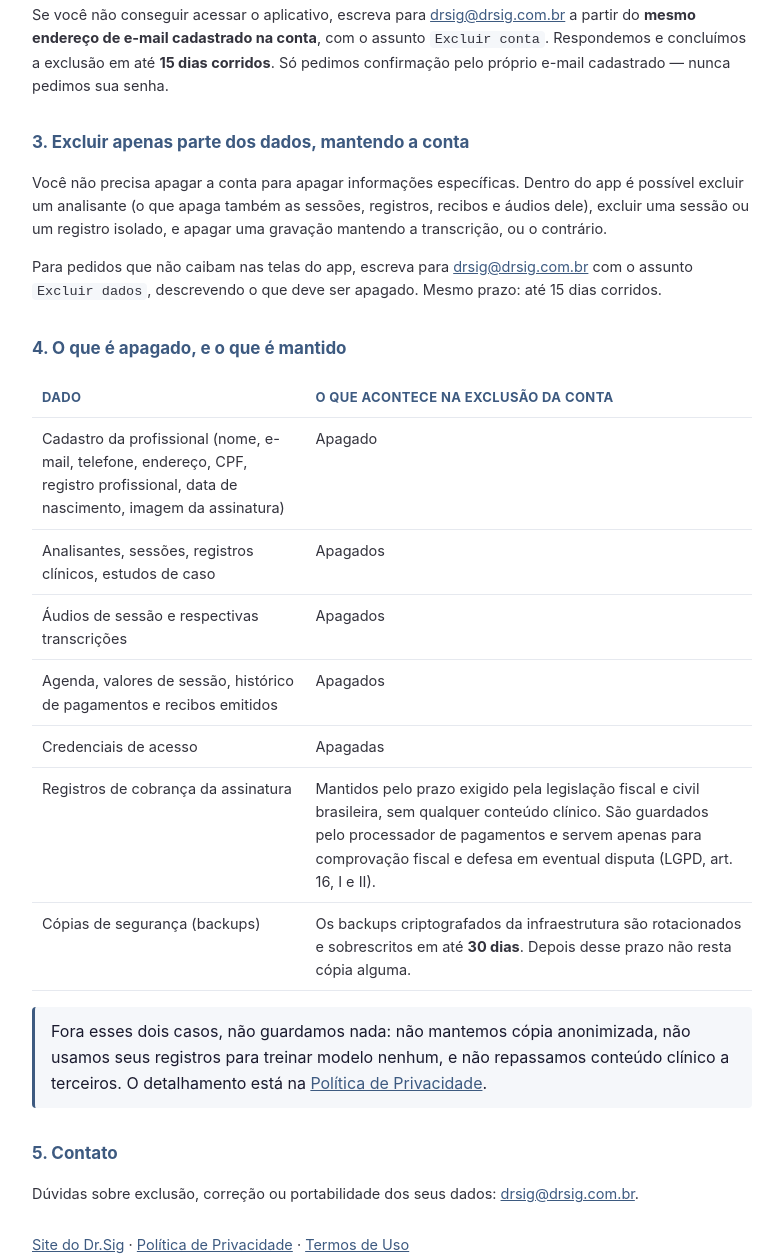
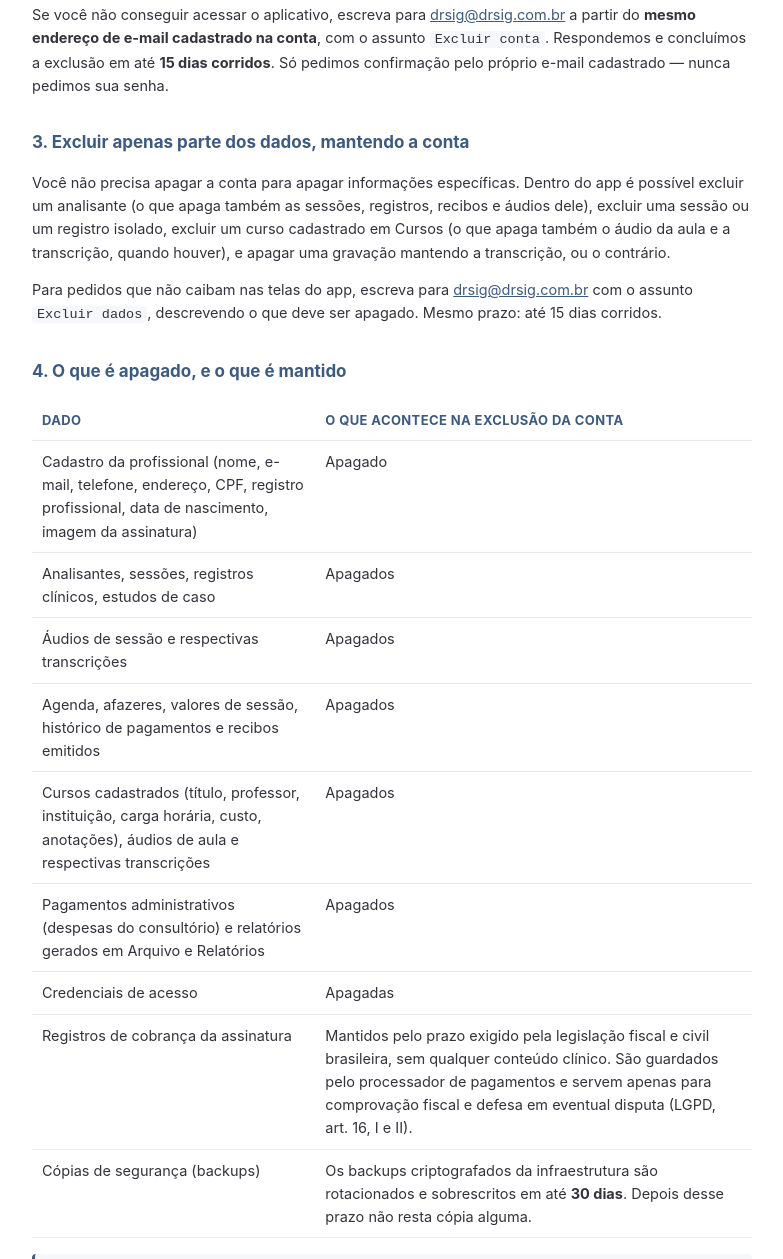
Before and after one commit to paulovsp/meu-app, a website: page docs/excluir-conta.html in a window 1280 px wide. Shown: the part 686-1945 px from the top of the page, without its empty margins (248-1031 px from the left). Drawn offline with Linux system fonts and the light colour scheme.

Commit message:
Atualiza página de exclusão de conta com Cursos, Pagamentos administrativos e Afazeres

```diff
--- a/docs/excluir-conta.html
+++ b/docs/excluir-conta.html
@@ -25,7 +25,7 @@
 <body>
 <div class="card">
 <h1>Excluir sua conta e seus dados no Dr.Sig</h1>
-    <p class="atualizado">Última atualização: 3 de agosto de 2026.</p>
+<p class="atualizado">Última atualização: 14 de agosto de 2026.</p>
 
 <p>
 Esta página explica como solicitar a exclusão da sua conta no aplicativo
@@ -67,8 +67,9 @@
 <p>
 Você não precisa apagar a conta para apagar informações específicas. Dentro do app é possível
 excluir um analisante (o que apaga também as sessões, registros, recibos e áudios dele),
-      excluir uma sessão ou um registro isolado, e apagar uma gravação mantendo a transcrição, ou
-      o contrário.
+excluir uma sessão ou um registro isolado, excluir um curso cadastrado em Cursos (o que apaga
+também o áudio da aula e a transcrição, quando houver), e apagar uma gravação mantendo a
+transcrição, ou o contrário.
 </p>
 <p>
 Para pedidos que não caibam nas telas do app, escreva para
@@ -96,7 +97,15 @@
 <td>Apagados</td>
 </tr>
 <tr>
-        <td>Agenda, valores de sessão, histórico de pagamentos e recibos emitidos</td>
+<td>Agenda, afazeres, valores de sessão, histórico de pagamentos e recibos emitidos</td>
+<td>Apagados</td>
+</tr>
+<tr>
+<td>Cursos cadastrados (título, professor, instituição, carga horária, custo, anotações), áudios de aula e respectivas transcrições</td>
+<td>Apagados</td>
+</tr>
+<tr>
+<td>Pagamentos administrativos (despesas do consultório) e relatórios gerados em Arquivo e Relatórios</td>
 <td>Apagados</td>
 </tr>
 <tr>
```
Lines whose indentation alone changed are shown as unchanged.
